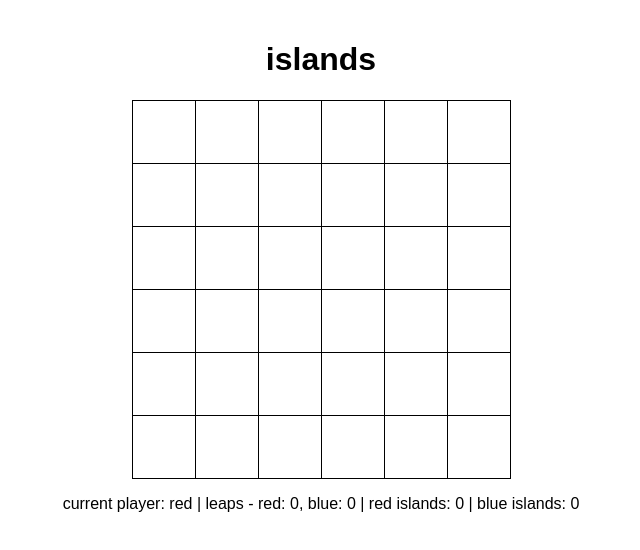
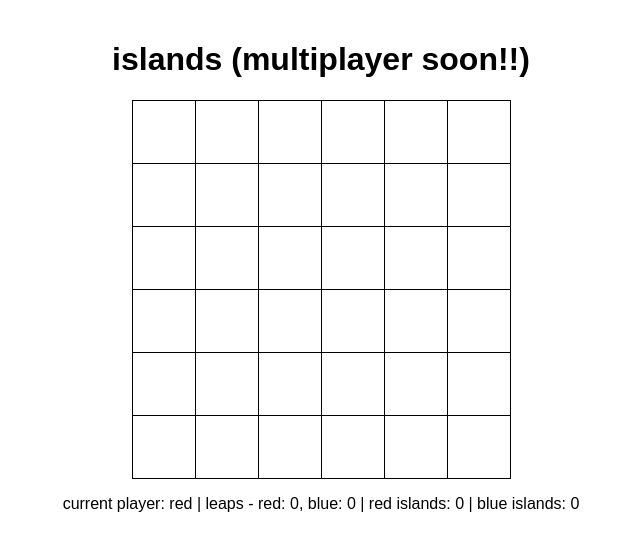
Before and after one commit to marcusabiel6/islands, a plain HTML site: page index.html in a window 1280 px wide. Shown: the whole page, without its empty margins (319-959 px from the left). Drawn offline with Linux system fonts and the light colour scheme.

Commit message:
index.html

```diff
--- a/index.html
+++ b/index.html
@@ -2,7 +2,7 @@
 <html lang="en">
 <head>
 <meta charset="UTF-8">
-<title>islands</title>
+<title>islands (multiplayer soon!!)</title>
 <style>
   body { font-family: sans-serif; display: flex; flex-direction: column; align-items: center; margin-top: 20px; }
   table { border-collapse: collapse; }
@@ -18,10 +18,11 @@
 </style>
 </head>
 <body>
-<h1>islands</h1>
+<h1>islands (multiplayer soon!!)</h1>
 <table id="board"></table>
 <p id="status">current player: red | leaps - red: 0, blue: 0 | red islands: 0 | blue islands: 0</p>
 
+<!-- JS code stays the same -->
 <script>
 const size = 6;
 let board = Array(size).fill(null).map(() => Array(size).fill(''));
@@ -50,17 +51,9 @@ function countIslands(player) {
 
 function isValidMove(i,j) {
   if (board[i][j] === currentPlayer) return false;
-
-  // Leap: only if you have a leap and target is enemy square or empty anywhere
   if (leaps[currentPlayer] > 0 && board[i][j] !== currentPlayer) return true;
-
-  // Cannot place on enemy square without leap
   if (board[i][j] !== '') return false;
-
-  // First move: anywhere
   if (!board.flat().some(x => x === currentPlayer)) return true;
-
-  // Must be adjacent to your existing squares
   const dirs = [[0,1],[1,0],[0,-1],[-1,0]];
   return dirs.some(([di,dj]) => {
     let ni = i + di, nj = j + dj;
@@ -70,15 +63,10 @@ function isValidMove(i,j) {
 
 function makeMove(i,j) {
   if (!isValidMove(i,j)) return;
-
   if (board[i][j] !== '' && board[i][j] !== currentPlayer) leaps[currentPlayer]--;
-
   board[i][j] = currentPlayer;
-
   if (countIslands(currentPlayer) >= 10 && leaps[currentPlayer] === 0) leaps[currentPlayer] = 1;
-
   currentPlayer = currentPlayer === 'red' ? 'blue' : 'red';
-
   createBoard();
   checkEndGame();
 }
@@ -104,6 +92,7 @@ function checkEndGame() {
       `winner: ${redCount > blueCount ? 'red' : 'blue'} (red: ${redCount}, blue: ${blueCount})`;
   }
 }
+
 createBoard();
 </script>
 </body>
```
